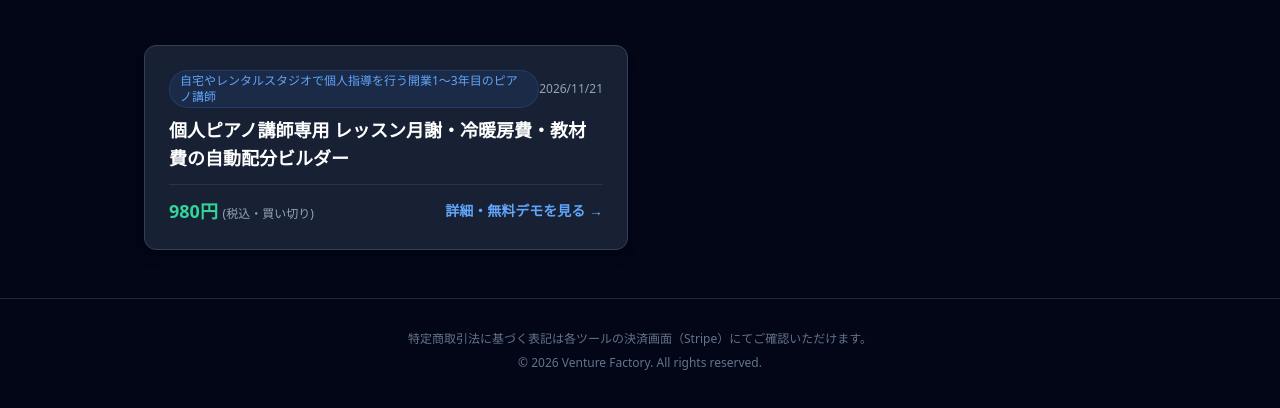
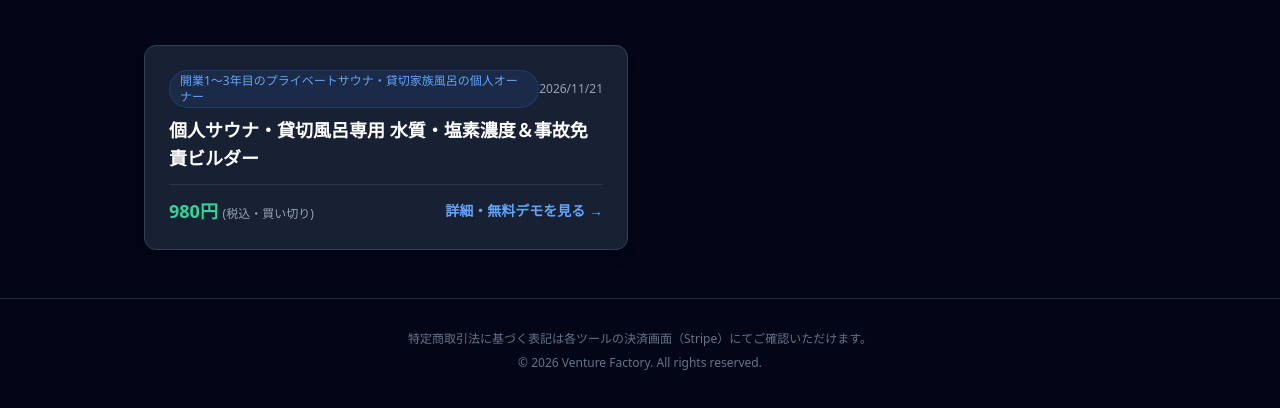
Before and after one commit to deguchry112445-cell/ai-venture-factory, a plain HTML site: page index.html in a window 1280 px wide. Shown: the part 216-624 px from the top of the page. Drawn offline with nearby package versions, Linux system fonts and the light colour scheme.

Commit message:
Update store index.html

```diff
--- a/index.html
+++ b/index.html
@@ -22,12 +22,12 @@
     </div>
     <div class="grid md:grid-cols-2 gap-6">
 
-  <a href="https://deguchry112445-cell.github.io/ai-venture-factory/20261121001343_project/" class="block bg-slate-800/80 border border-slate-700 hover:border-blue-500 rounded-xl p-6 transition shadow-lg">
+  <a href="https://deguchry112445-cell.github.io/ai-venture-factory/20261121002632_project/" class="block bg-slate-800/80 border border-slate-700 hover:border-blue-500 rounded-xl p-6 transition shadow-lg">
     <div class="flex items-center justify-between text-xs text-slate-400 mb-2">
-      <span class="bg-blue-500/10 text-blue-400 border border-blue-500/20 px-2.5 py-0.5 rounded-full font-medium">自宅やレンタルスタジオで個人指導を行う開業1〜3年目のピアノ講師</span>
+      <span class="bg-blue-500/10 text-blue-400 border border-blue-500/20 px-2.5 py-0.5 rounded-full font-medium">開業1〜3年目のプライベートサウナ・貸切家族風呂の個人オーナー</span>
       <span>2026/11/21</span>
     </div>
-    <h2 class="text-lg font-bold text-white mb-3">個人ピアノ講師専用 レッスン月謝・冷暖房費・教材費の自動配分ビルダー</h2>
+    <h2 class="text-lg font-bold text-white mb-3">個人サウナ・貸切風呂専用 水質・塩素濃度＆事故免責ビルダー</h2>
     <div class="flex items-center justify-between pt-3 border-t border-slate-700/60">
       <span class="text-emerald-400 font-bold text-lg">980円 <span class="text-xs text-slate-400 font-normal">(税込・買い切り)</span></span>
       <span class="text-sm text-blue-400 font-semibold">詳細・無料デモを見る →</span>
```
